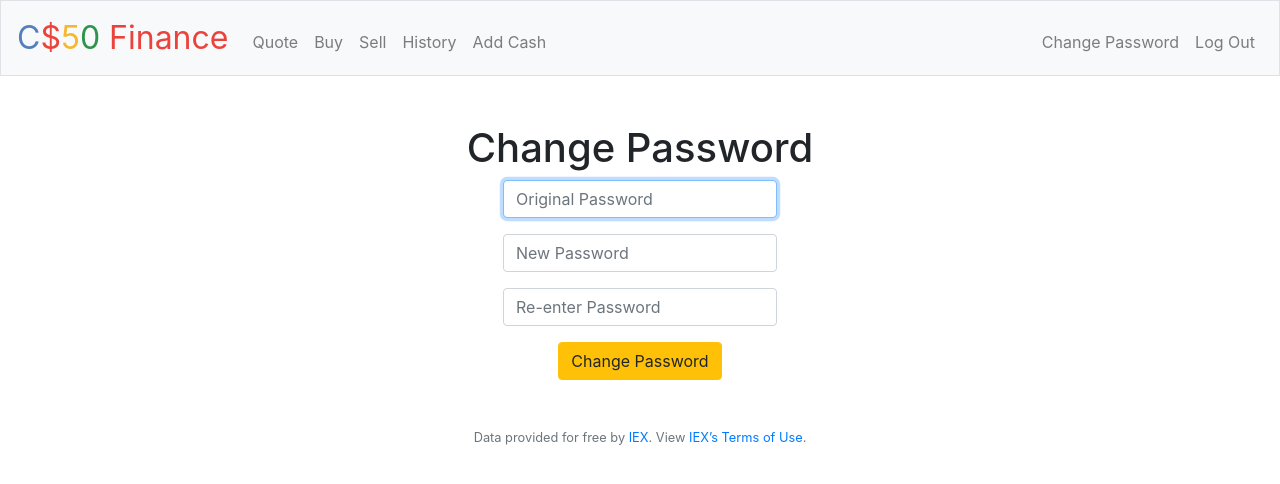
After one commit to double-H-nguyen/CS50, a Flask app: page /changepassword in a window 1280 px wide. The commit adds this page. Shown: the top 484 px of the page. Run offline with Flask 2, Linux system fonts and the light colour scheme; a user stored in the database is signed in; some libraries are stand-ins or nearby versions.

Commit message:
Allow user to change their password

```diff
--- a/pset9/finance/application.py
+++ b/pset9/finance/application.py
@@ -341,6 +341,45 @@ def addcash():
     cash = db.execute("SELECT cash FROM users WHERE id=?", user_id)[0]["cash"]
     return render_template("addcash.html", cash=cash)
 
+
+@app.route("/changepassword", methods=["GET", "POST"])
+@login_required
+def changepassword():
+    user_id = session["user_id"]
+    if request.method == "POST":
+        original_password_input = request.form.get("original")
+        new_password_input = request.form.get("new")
+        confirmation_input = request.form.get("confirmation")
+
+        # Check no inputs were blank
+        if not original_password_input or not new_password_input or not confirmation_input:
+            return apology("Inputs cannot be blank")
+
+        # Check original password matches
+        original_hash = db.execute("SELECT hash FROM users WHERE id=?", user_id)[0]["hash"]
+        if not check_password_hash(original_hash, original_password_input):
+            return apology("Incorrect password")
+
+        # Check new password doesn't match original password
+        if original_password_input == new_password_input:
+            return apology("New password cannot be the same as the original")
+
+        # Check new password and confirmation match
+        if new_password_input != confirmation_input:
+            return apology("New passwords entered did not match each other")
+
+        # Hash new password
+        new_password_hash = generate_password_hash(new_password_input)
+
+        # Updates users table with new password hash
+        db.execute("UPDATE users SET hash=? WHERE id=?", new_password_hash, user_id)
+
+        # Redirect to index
+        return redirect("/")
+
+    return render_template("changepassword.html")
+
+
 def errorhandler(e):
     """Handle error"""
     if not isinstance(e, HTTPException):
--- /dev/null
+++ b/pset9/finance/templates/changepassword.html
@@ -0,0 +1,19 @@
+{% extends "layout.html" %}
+
+{% block title %} Change Password {% endblock %}
+
+{% block main %}
+<h1>Change Password</h1>
+<form action="/changepassword" method="post">
+  <div class="form-group">
+    <input name="original" type="password" class="form-control" placeholder="Original Password" autocomplete="off" autofocus />
+  </div>
+  <div class="form-group">
+    <input name="new" type="password" class="form-control" placeholder="New Password" autocomplete="off" autofocus />
+  </div>
+  <div class="form-group">
+    <input name="confirmation" type="password" class="form-control" placeholder="Re-enter Password" autocomplete="off" autofocus />
+  </div>
+  <button class="btn btn-warning" type="submit">Change Password</button>
+</form>
+{% endblock %}
--- a/pset9/finance/templates/layout.html
+++ b/pset9/finance/templates/layout.html
@@ -41,6 +41,7 @@
                         <li class="nav-item"><a class="nav-link" href="/addcash">Add Cash</a></li>
                     </ul>
                     <ul class="navbar-nav ml-auto mt-2">
+                        <li class="nav-item"><a class="nav-link" href="/changepassword">Change Password</a></li>
                         <li class="nav-item"><a class="nav-link" href="/logout">Log Out</a></li>
                     </ul>
                 {% else %}
```
